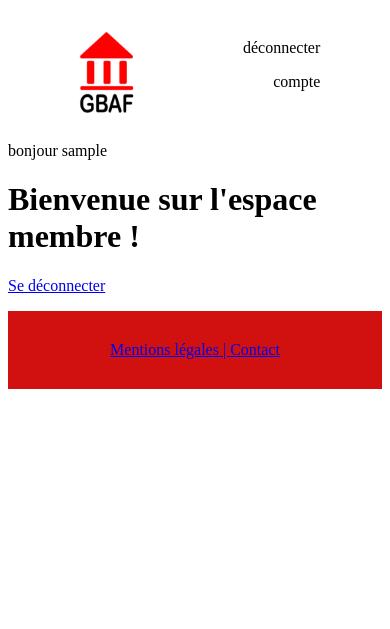
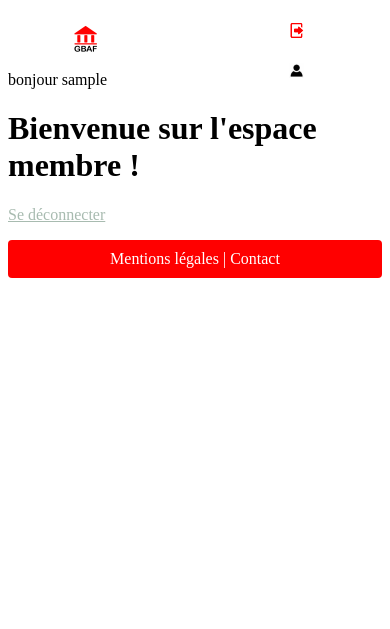
Before and after one commit to patrickcharda/Gbaf, a PHP site: page /espacemembres.php in a window 390 px wide. Shown: the top 629 px of the page. Run offline with PHP 8.4, Linux system fonts and the light colour scheme; the visitor is signed in with stand-in values (Sample User, id 1); data that the repository does not hold is empty.

Commit message:
ajout icones logout et account au header

```diff
--- a/espacemembres.php
+++ b/espacemembres.php
@@ -11,7 +11,7 @@ if (isset($_SESSION['login']))
 }
 else
 {
-	header('Location:./fonctions/connexion.php?deconnexion=1'); //on déconnecte cet intrus!
+	header('Location:./account/connexion.php?deconnexion=1'); //on déconnecte cet intrus!
 }
 
 ?>
--- a/gbafstyle.css
+++ b/gbafstyle.css
@@ -21,11 +21,9 @@ body {
 
 .logo {
 	grid-area: logo;
-	background-color: white;
 }
 .right_sidebar {
 	grid-area: right_sidebar;
-	background-color: white;
 	text-align: right;
 }
 
@@ -35,11 +33,16 @@ body {
 	grid-template-areas: "top_main   "
 			   			 "bottom_main";
 	text-align: center;
-	background-color: #EBE8E0; /* ivoire */
+	background-color: white;
+	/*border-radius: 4px;
+	border-color: transparent;*/
+	/*background-color: #EBE8E0; /* ivoire */
 }
 .top_main {
 	grid-area: top_main;
-	background-color: #D01110; /* rouge */
+	background-color: red;
+	border-radius: 4px;
+	border-color: transparent;*/
 }
 .bottom_main {
 	grid-area: bottom_main;
@@ -47,16 +50,32 @@ body {
 }
 .footer {
 	text-align: center;
-	background-color: #D01110; /* rouge */
-	padding:30px;
+	background-color: red; /* rouge */
+	padding:10px;
+	border: 1px;
+	border-radius: 4px;
 }
+.footer a{
+		color: #ffffff;
+		/*font-weight: bold;*/
+		text-decoration: none;
+		hover: {
+			font-size:1.3em;
+		}
+}
+.footer a:hover {
+			color: #A8BBB0;
+			font-size: 1.1em;
 
+		}
 .main_content {
-	background-color: #EBE8E0; /* ivoire */
+	/*background-color: #EBE8E0; /* ivoire */
+	background-color: #ffffff;
 }
 
 .liens {
 	display:flex;
+	padding: 5px;
 }
 .marge_gauche_liens,
 .marge_droite_liens {
@@ -91,6 +110,7 @@ input[type=text], input[type=password], select, textarea {
 	flex-direction: row;
 	justify-content: flex-end;
 	align-items: flex-end;
+
 }
 .frm_right {
 	display: flex;
@@ -100,9 +120,19 @@ input[type=text], input[type=password], select, textarea {
 }
 
 .frm {
-background-color: #E0DDD5; /*ivoire foncé*/
+	/*background-color: #E0DDD5; /*ivoire foncé*/
+	/*background-color: #EBE8E0; /*ivoire clair*/
+	background-color: #A8BBB0; /*celadon*/
 }
 
+.radius {
+	border-radius: 4px;
+	border-color: transparent;
+}
+
+.red {
+	background-color: red;
+}
 .row::after {
   clear: both;
   display: block;
@@ -110,6 +140,42 @@ background-color: #E0DDD5; /*ivoire foncé*/
 
 .white{
 	background-color: white;
+}
+
+a {
+	color: #A8BBB0;
+}
+.logolink {
+	width: 80px;
+	height: 80px;
+	background-image: url("./logo75x79.png"), url("./logos/logo75x79.png");
+}
+
+.logoutlink {
+	position: absolute;
+	right: 10px;
+	width: 36px;
+	height: 36px;
+	background-image: url("./logout35x35.png"), url("./logos/logout35x35.png");
+}
+
+.accountlink {
+	position: absolute;
+	right: 10px;
+	top: 55px;
+	width: 33px;
+	height: 33px;
+	background-image: url("./account32x32.png"), url("./logos/account32x32.png");
+}
+
+.logolink a{
+	text-decoration: none;
+}
+.logoutlink a{
+	text-decoration: none;
+}
+.accountlink a{
+	text-decoration: none;
 }
 
 [class*="col-"] {
@@ -167,4 +233,21 @@ background-color: #E0DDD5; /*ivoire foncé*/
     /*background-color: yellow;*/
     display: none;
   }
+  [class="logolink"] {
+  	width: 33px;
+  	height: 33px;
+  	background-image: url("./logo32x32.png"), url("./logos/logo32x32.png");
+  }
+  [class="logoutlink"] {
+  	width: 36px;
+  	height: 36px;
+  	background-image: url("./logout15x15.png"), url("./logos/logout15x15.png");
+    background-repeat: no-repeat, no-repeat;
+  }
+  [class="accountlink"] {
+  	width: 36px;
+  	height: 36px;
+  	background-image: url("./account15x15.png"), url("./logos/account15x15.png");
+    background-repeat: no-repeat, no-repeat;
+  }
 }
--- a/templates/header.php
+++ b/templates/header.php
@@ -3,13 +3,7 @@
 <head>
 	<meta charset="utf-8">
 	<meta name="viewport" content="width=device-width, initial-scale=1.0">
-	<link rel="stylesheet" type="text/css" href="./gbafstyle.css">
-	<link rel="icon" href="./logos/favicon.ico" />
-	<title>GBAF</title>
-</head>
-<body>
-<header class="header">
-	<?php
+		<?php
 	$relatif=null;
 	if (basename(realpath('.')) == 'gbaf')
 	{
@@ -20,17 +14,33 @@
 		$relatif="./../";
 	}
 	?>
+	<link rel='stylesheet' type='text/css' href=<?php echo $relatif.'gbafstyle.css>';?>
+
+	<link rel='icon' href=<?php echo $relatif.'/logos/favicon.ico />';?>
+	<title>GBAF</title>
+</head>
+<body>
+<header class="header">
+
 	<div class="row logo">
 		<div class="col-3"></div>
 		<div class="col-9">
 
 				<?php
-				echo '<a href='.$relatif.'index.php ><img src='.$relatif.'logos/logo75x100.png alt=logo GBAF /></a>';
+				echo '<div class="logolink"><a href='.$relatif.'index.php >&emsp;&emsp;&emsp;&emsp;</a></div>';
 				?>
 
 		</div>
 	</div>
 	<div class="row right_sidebar">
-		<div class="col-9"><p>déconnecter</p><p>compte</p></div>
+		<div class="col-9" style="position: relative;">
+			<?php
+				echo '<div class="logoutlink"><a href='.$relatif.'account/connexion.php?deconnexion=1>&emsp;&emsp;&emsp;&emsp;</a></div>';
+				if (isset($_SESSION['id']) && !is_null($_SESSION['id']) && $_SESSION['id']!='')
+				{
+					echo '<div class="accountlink"><a href='.$relatif.'sas.php>&emsp;&emsp;&emsp;&emsp;</a></div>';
+				}
+				?>
+		</div>
 	</div>
 </header>
```
Also changed, not shown: sas.php (+54 -33 lines), logos/account15x15.png (added), logos/account32x32.png (added), logos/account64x64.png (added), logos/logo75x79.png (added), logos/logout.png (added), logos/logout15x15.png (added), logos/logout35x35.png (added), 1 other file.
